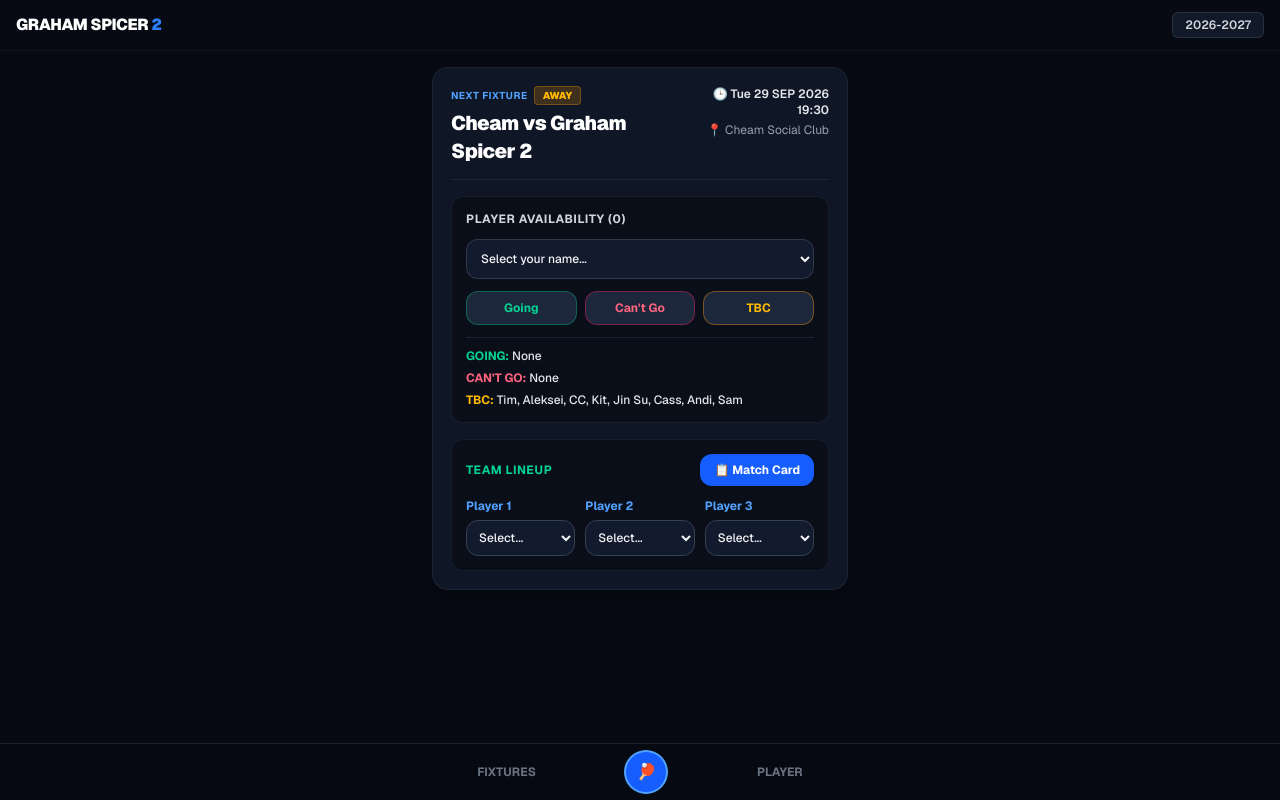
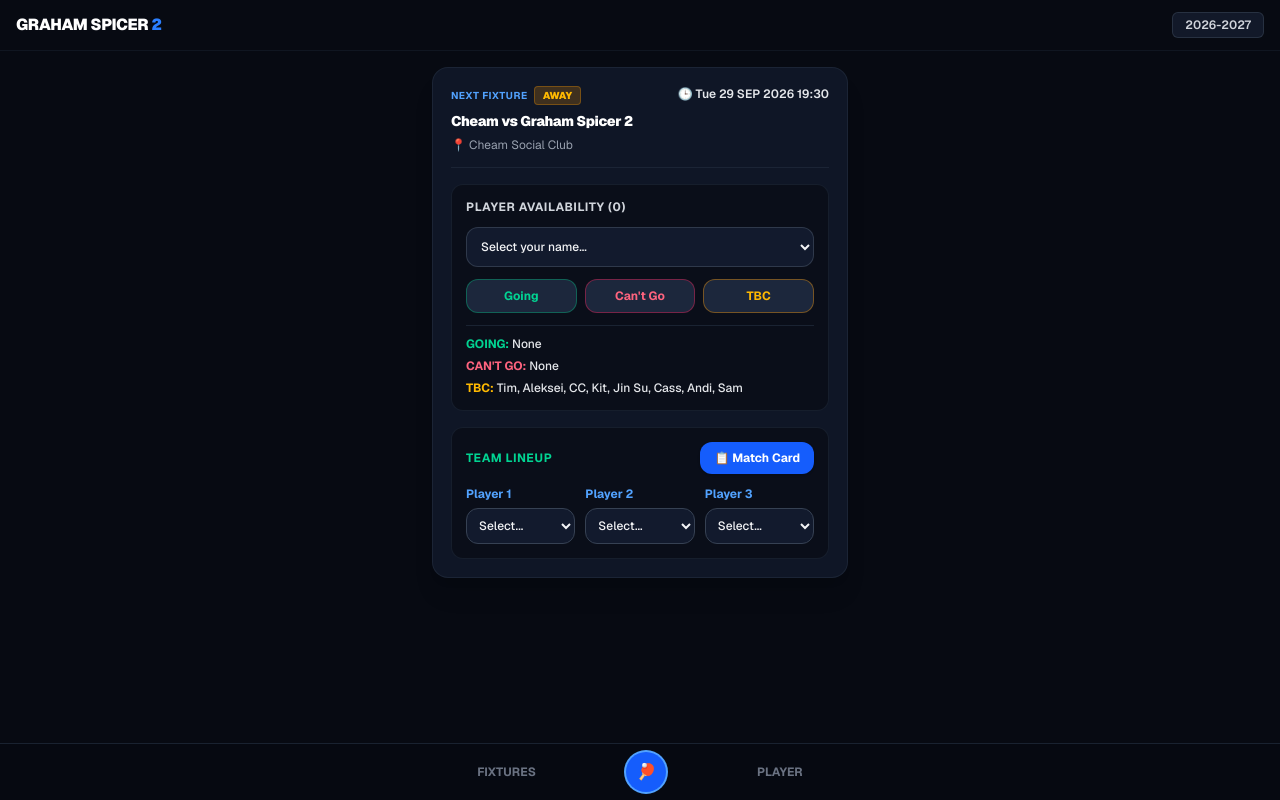
Before and after one commit to CCShum123/graham-spicer-dashboard, a Next.js app: page / in a window 1280 px wide. Built offline with nearby package versions, Linux system fonts and the light colour scheme.

Commit message:
modify UI

```diff
--- a/app/page.tsx
+++ b/app/page.tsx
@@ -87,7 +87,7 @@ export default function Home() {
 
   const currentMatchTarget = data?.fixtures?.find((f: any) => f.id === selectedFixtureId) || data?.nextFixture;
 
-  // 關鍵修正：直接完全聽從後端 API 畀出嚟嘅 type ('HOME' 抑或 'AWAY')
+  // 嚴格跟從後端 API 畀出嚟嘅 type ('HOME' 抑或 'AWAY')
   const isHomeTeam = currentMatchTarget?.type === 'HOME';
 
   const allPlayerNames = data?.players?.map((p: any) => p.subName) || [];
@@ -185,9 +185,10 @@ export default function Home() {
         {activeTab === 'next' && (
           <div className="bg-[#0f1626] border border-gray-800/80 rounded-2xl p-4.5 space-y-4 shadow-xl">
 
-            <div className="flex justify-between items-start border-b border-gray-800/80 pb-3.5">
-              <div>
-                <div className="flex items-center gap-1.5 mb-1">
+            {/* Top Info Section: Teams on single line + Venue below + Date/Time on right */}
+            <div className="flex justify-between items-start border-b border-gray-800/80 pb-3.5 gap-2">
+              <div className="min-w-0 flex-1">
+                <div className="flex items-center gap-1.5 mb-1.5">
                   <span className="text-[10px] font-bold text-blue-400 uppercase tracking-wider">
                     {selectedFixtureId === data?.nextFixture?.id ? 'NEXT FIXTURE' : 'SELECTED FIXTURE'}
                   </span>
@@ -195,17 +196,20 @@ export default function Home() {
                     {isHomeTeam ? 'HOME' : 'AWAY'}
                   </span>
                 </div>
-                <h2 className="text-xl font-black text-white tracking-tight">
+                {/* 1) 隊伍對陣一行過，唔要換行 (whitespace-nowrap overflow-x-auto) */}
+                <h2 className="text-sm font-black text-white tracking-tight whitespace-nowrap overflow-x-auto pb-0.5">
                   {currentMatchTarget?.homeTeam} vs {currentMatchTarget?.awayTeam}
                 </h2>
+                {/* 2) 場地放喺隊伍下面 */}
+                <p className="text-xs text-gray-400 mt-1">📍 {currentMatchTarget?.venue}</p>
               </div>
-              <div className="text-right space-y-1">
-                {/* 顯示正確年份（由 route.ts 傳入，1月14日及之後會自動顯示 2027） */}
+
+              <div className="text-right shrink-0 space-y-1">
                 <p className="text-xs text-gray-200 font-semibold">🕒 {currentMatchTarget?.day} {currentMatchTarget?.date} {currentMatchTarget?.month} {currentMatchTarget?.year} {currentMatchTarget?.time}</p>
-                <p className="text-xs text-gray-400">📍 {currentMatchTarget?.venue}</p>
               </div>
             </div>
 
+            {/* Availability Section */}
             <div className="bg-[#0a0e19] border border-gray-800/60 rounded-xl p-3.5 space-y-3">
               <div className="flex justify-between items-center">
                 <span className="text-xs font-bold tracking-wider text-gray-300 uppercase">
@@ -237,7 +241,7 @@ export default function Home() {
               </div>
             </div>
 
-            {selectedFixtureId === data?.nextFixture?.id && (
+            {/* 3) Team Lineup 移咗去任何 selected fixture 下面都可以顯示 */}
             <div className="bg-[#0a0e19] border border-gray-800/60 rounded-xl p-3.5 space-y-3">
               <div className="flex justify-between items-center">
                 <span className="text-xs font-bold tracking-wider text-emerald-400 uppercase">TEAM LINEUP</span>
@@ -273,7 +277,6 @@ export default function Home() {
                 ))}
               </div>
             </div>
-            )}
 
           </div>
         )}
@@ -287,19 +290,18 @@ export default function Home() {
                   setSelectedFixtureId(item.id);
                   setActiveTab('next');
                 }}
-                className="bg-[#0f1626] border border-gray-800/80 hover:border-blue-500/60 cursor-pointer transition rounded-2xl p-4 flex justify-between items-center shadow"
+                className="bg-[#0f1626] border border-gray-800/80 hover:border-blue-500/60 cursor-pointer transition rounded-2xl p-4 flex justify-between items-center shadow gap-2"
               >
-                <div>
-                  {/* 直接讀取後端 item.type 來正確顯示 HOME 定係 AWAY */}
+                <div className="min-w-0 flex-1">
                   <span className={`text-[10px] font-bold px-2 py-0.5 rounded uppercase ${item.type === 'HOME' ? 'bg-emerald-500/20 text-emerald-400' : 'bg-amber-500/20 text-amber-400'}`}>
                     {item.type}
                   </span>
-                  <h3 className="text-sm font-bold text-gray-100 mt-1.5">{item.homeTeam} vs {item.awayTeam}</h3>
+                  {/* Fixtures 列表一樣單行唔換行 */}
+                  <h3 className="text-xs font-black text-gray-100 mt-1.5 whitespace-nowrap overflow-x-auto pb-0.5">{item.homeTeam} vs {item.awayTeam}</h3>
+                  <p className="text-xs text-gray-400 mt-1">📍 {item.venue}</p>
                 </div>
-                <div className="text-right">
-                  {/* 正確顯示後端傳過嚟嘅年份（2026 或 2027） */}
+                <div className="text-right shrink-0">
                   <span className="text-[10px] text-blue-400 font-bold">{item.day} {item.date} {item.month} {item.year}</span>
-                  <p className="text-xs text-gray-400 mt-1">📍 {item.venue}</p>
                 </div>
               </div>
             )) || <p className="text-center text-gray-400">No fixtures available</p>}
```
Lines whose indentation alone changed are shown as unchanged.
